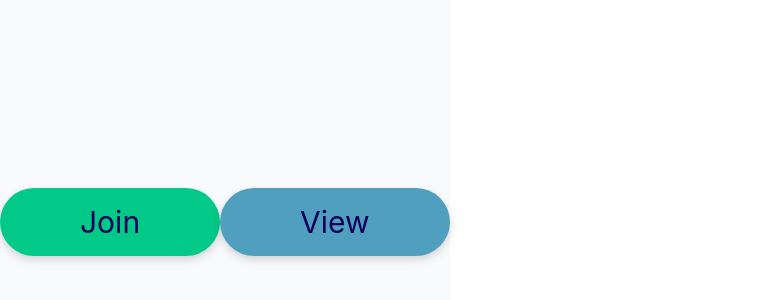
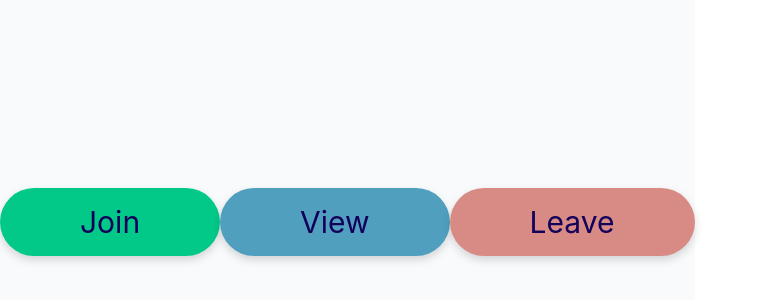
Before and after one commit to Kholil-Asjaduddin/EmoCare, a React (Vite) app in the folder frontend/: page /community in a window 1280 px wide. Shown: the part 178-478 px from the top of the page, without its empty margins (0-760 px from the left). Built offline with nearby package versions, Linux system fonts and the light colour scheme.

Commit message:
feat: add leave button for community page

```diff
--- a/frontend/src/components/CommunityPage/CommunityPage.jsx
+++ b/frontend/src/components/CommunityPage/CommunityPage.jsx
@@ -1,11 +1,13 @@
 import JoinButton from "./JoinButton";
 import ViewButton from "./ViewButton";
+import LeaveButton from "./LeaveButton";
 
 const CommunityPage = () => {
     return (
         <div className="flex items-center justify-center min-h-screen bg-gray-50">
             <JoinButton onClick={() => console.log("Join button clicked")} />
             <ViewButton onClick={() => console.log("View button clicked")} />
+            <LeaveButton onClick={() => console.log("View button clicked")} />
         </div>
     )
 }
--- /dev/null
+++ b/frontend/src/components/CommunityPage/LeaveButton.jsx
@@ -0,0 +1,18 @@
+import PropTypes from "prop-types";
+
+const LeaveButton = ({ onClick }) => {
+    return (
+        <button
+            onClick={onClick}
+            className={`bg-red-broken text-navy font-normal text-3xl py-4 px-20 rounded-full drop-shadow-lg`}
+        >
+            Leave
+        </button>
+    );
+};
+
+LeaveButton.propTypes = {
+    onClick: PropTypes.func.isRequired,
+};
+
+export default LeaveButton;
```
